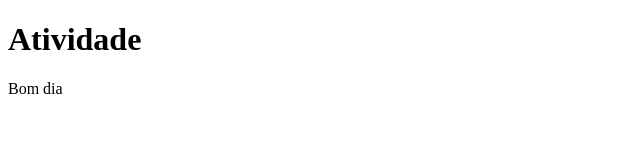
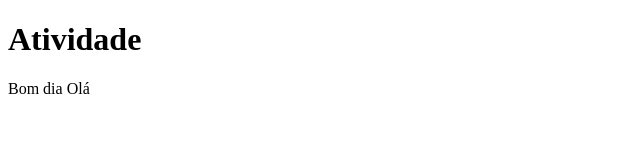
Before and after one commit to ericiwasaki/git_init, a plain HTML site: page index.html in a window 1280 px wide. Shown: the full height of the page, 0-640 px from the left. Drawn offline with Linux system fonts and the light colour scheme.

Commit message:
Update index.html

```diff
--- a/index.html
+++ b/index.html
@@ -8,6 +8,7 @@
 <body>
     <h1>Atividade</h1>
     <a>Bom dia</a>
+    <a>Olá</a>
 
 </body>
 </html>
```
